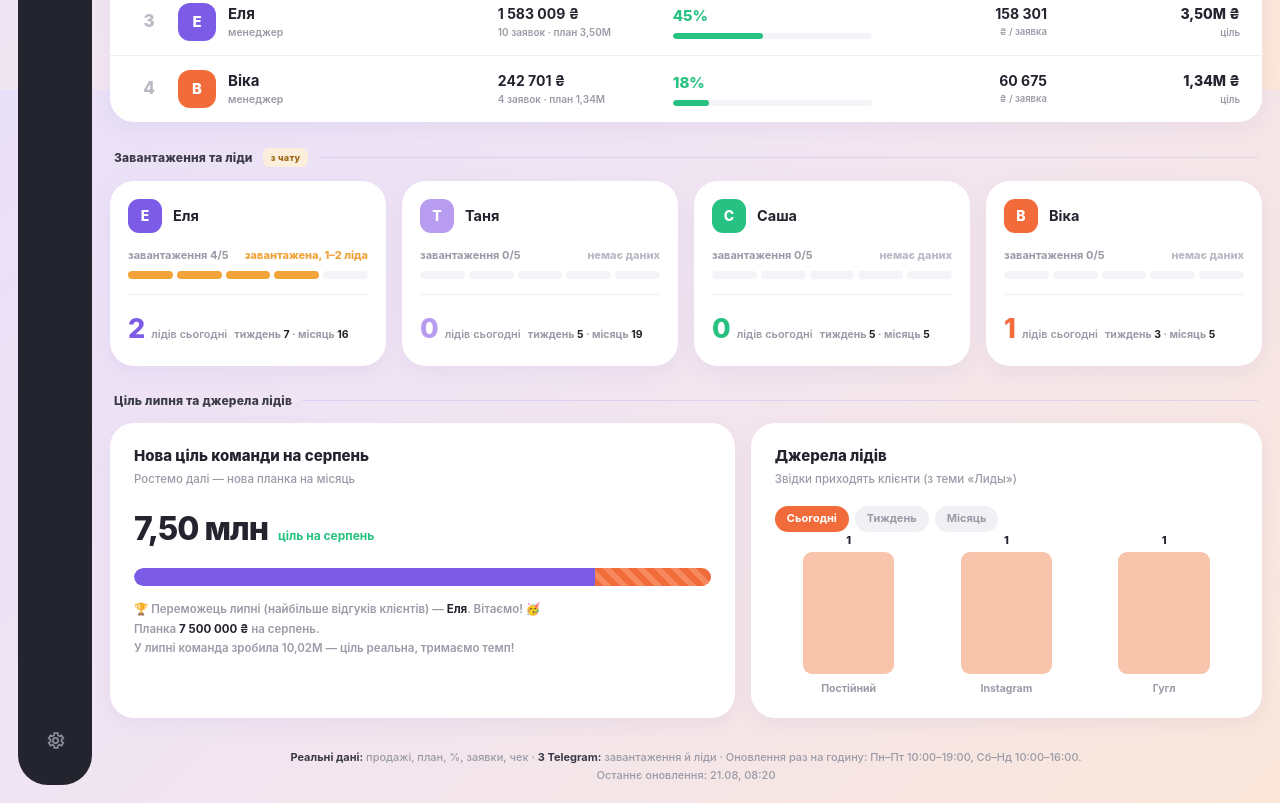
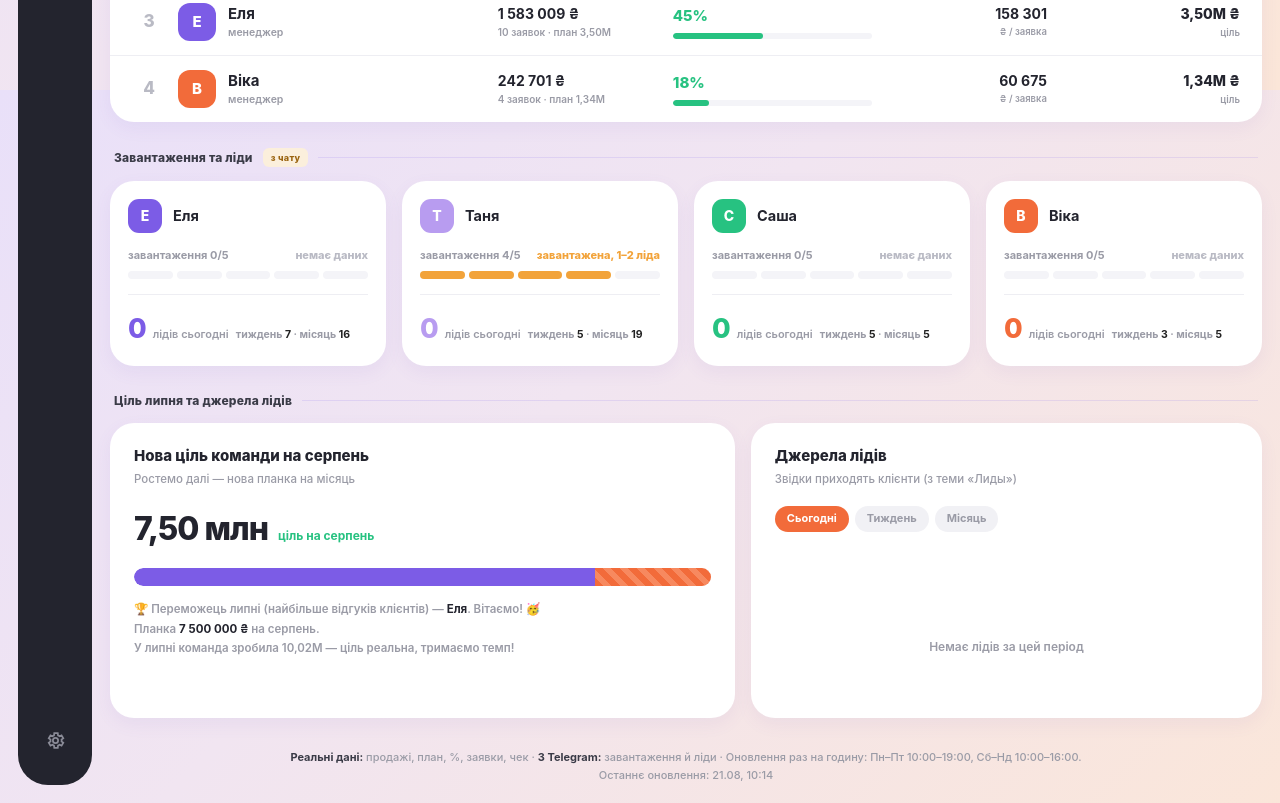
Before and after one commit to blacknadezhda/globustour-app, a plain HTML site: page index.html in a window 1280 px wide. Shown: the part 710-1513 px from the top of the page. Drawn offline with Linux system fonts and the light colour scheme.

Commit message:
Новий день 21.08: скидання денних лічильників, форма Тані завантаження=4

```diff
--- a/index.html
+++ b/index.html
@@ -265,14 +265,14 @@ var SAMPLE = {
     "Саша":[102310,0,0,0,60710,0,0,0,0,0,0,0,0,0,0,0,0,0,0,0,0,0,0,0,0,0,0,0,0,0,0],
     "Віка":[0,0,0,156055,60710,13936,0,0,0,0,0,0,0,12000,0,0,0,0,0,0,0,0,0,0,0,0,0,0,0,0,0]
   },
-  load:{"Еля":4,"Таня":0,"Саша":0,"Віка":0},
-  leads:{"Еля":2,"Таня":0,"Саша":0,"Віка":1},
+  load:{"Еля":0,"Таня":4,"Саша":0,"Віка":0},
+  leads:{"Еля":0,"Таня":0,"Саша":0,"Віка":0},
   leadsWeek:{"Еля":7,"Таня":5,"Саша":5,"Віка":3},
   leadsMonth:{"Еля":16,"Таня":19,"Саша":5,"Віка":5},
-  sources:[{n:"Постійний",v:1},{n:"Instagram",v:1},{n:"Гугл",v:1}],
+  sources:[],
   sourcesWeek:[{n:"Instagram",v:6},{n:"Постійний",v:8},{n:"Рекомендація",v:1},{n:"Реклама",v:3},{n:"Гугл",v:2}],
   sourcesMonth:[{n:"Instagram",v:11},{n:"Постійний",v:17},{n:"Гугл",v:7},{n:"Вхідний",v:5},{n:"Рекомендація",v:2},{n:"Реклама",v:3}],
-  updated:"2026-08-21T08:20:00", live:true
+  updated:"2026-08-21T10:14:00", live:true
 };
 
 var DATA = SAMPLE, PERIOD = "month";
```
